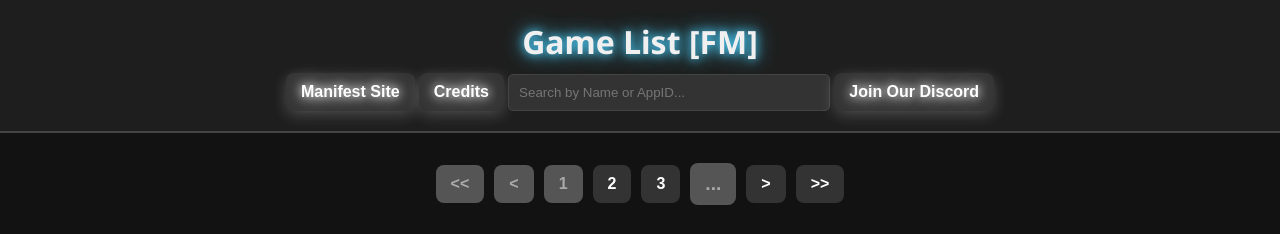
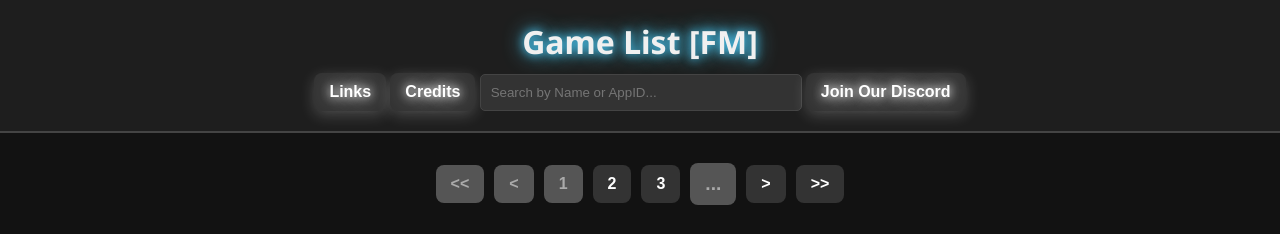
Before and after one commit to fleased/fleased.github.io, a plain HTML site: page index.html in a window 1280 px wide. Shown: the top 234 px of the page. Drawn offline with Linux system fonts and the light colour scheme.

Commit message:
Update index.html

```diff
--- a/index.html
+++ b/index.html
@@ -152,7 +152,7 @@
     <h1>Game List [FM]</h1>
     <div class="button-container">
       <!-- Manifest Site Button -->
-      <button class="actionButton" onclick="window.location.href='https://fmg.pages.dev/manifest'">Manifest Site</button>
+      <button class="actionButton" onclick="window.location.href='https://fmg.pages.dev/others'">Links</button>
 
       <!-- Credits Button -->
       <button class="actionButton" onclick="window.location.href='https://fmg.pages.dev/credits'">Credits</button>
```
